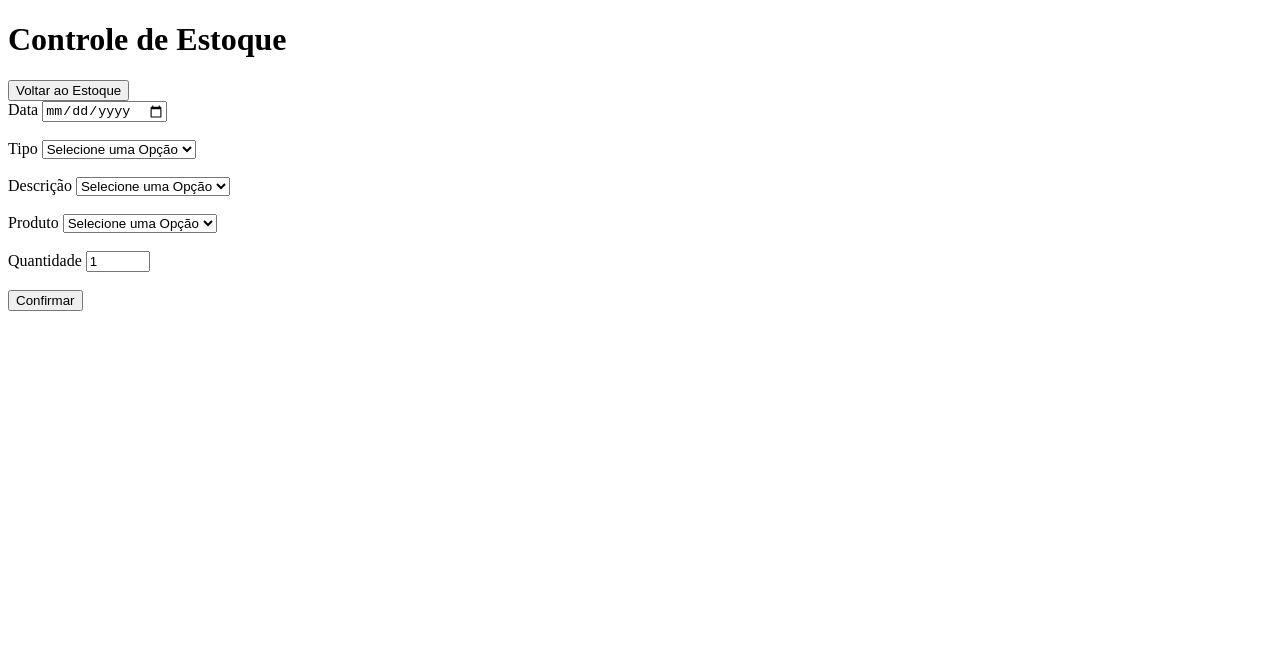
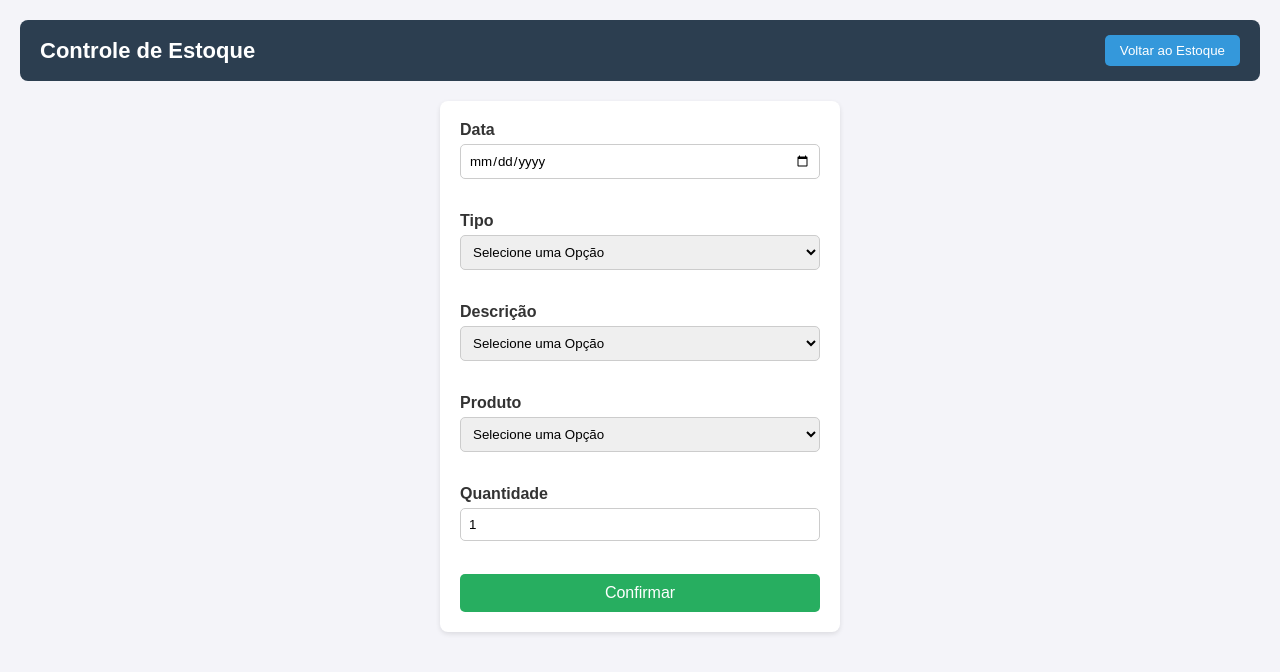
Before and after one commit to eduardodesouza28/estoque_loja, a plain HTML site: page estoque.html in a window 1280 px wide. Drawn offline with Linux system fonts and the light colour scheme.

Commit message:
começando tela de estoque

```diff
--- a/style.css
+++ b/style.css
@@ -0,0 +1,87 @@
+body, h1, form, label, input, select, button {
+    margin: 0;
+    padding: 0;
+    box-sizing: border-box;
+    font-family: Arial, sans-serif;
+}
+
+
+body {
+    background-color: #f4f4f9;
+    color: #333;
+    padding: 20px;
+}
+
+
+header {
+
+    display: flex;
+    justify-content: space-between;
+    align-items: center;
+    background: #2c3e50;
+    color: white;
+    padding: 15px 20px;
+    border-radius: 8px;
+    margin-bottom: 20px;
+}
+
+header h1 {
+    align-items: center;
+    font-size: 22px;
+}
+
+header button {
+    background: #3498db;
+    color: white;
+    border: none;
+    padding: 8px 15px;
+    border-radius: 5px;
+    cursor: pointer;
+    transition: 0.3s;
+}
+
+header button:hover {
+    background: #2980b9;
+}
+
+
+form {
+    background: white;
+    padding: 20px;
+    border-radius: 8px;
+    max-width: 400px;
+    margin: auto;
+    box-shadow: 0px 2px 5px rgba(0,0,0,0.1);
+}
+
+
+label {
+    display: block;
+    margin-bottom: 5px;
+    font-weight: bold;
+}
+
+input, select {
+    width: 100%;
+    padding: 8px;
+    margin-bottom: 15px;
+    border: 1px solid #ccc;
+    border-radius: 5px;
+}
+
+
+form button {
+    width: 100%;
+    padding: 10px;
+    background: #27ae60;
+    border: none;
+    color: white;
+    border-radius: 5px;
+    font-size: 16px;
+    cursor: pointer;
+    transition: 0.3s;
+}
+
+form button:hover {
+    background: #219150;
+}
```
Also changed, not shown: entradas_saidas.html (+10 -2 lines).
